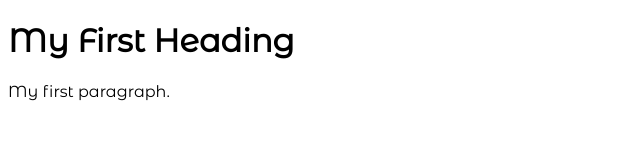
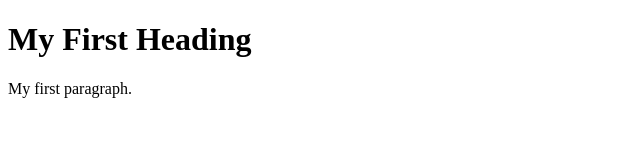
Before and after one commit to GiulioGranataTT/GiulioGranataTT.github.io, a plain HTML site: page index.html in a window 1280 px wide. Shown: the whole page, without its empty margins (0-640 px from the left). Drawn offline with Linux system fonts and the light colour scheme.

Commit message:
Update ttstyle.css

```diff
--- a/ttstyle.css
+++ b/ttstyle.css
@@ -4,5 +4,5 @@
 }
 
 html {
-    font-family: MontserratAlternatesRegular;
+    font: MontserratAlternatesRegular;
 }
```
